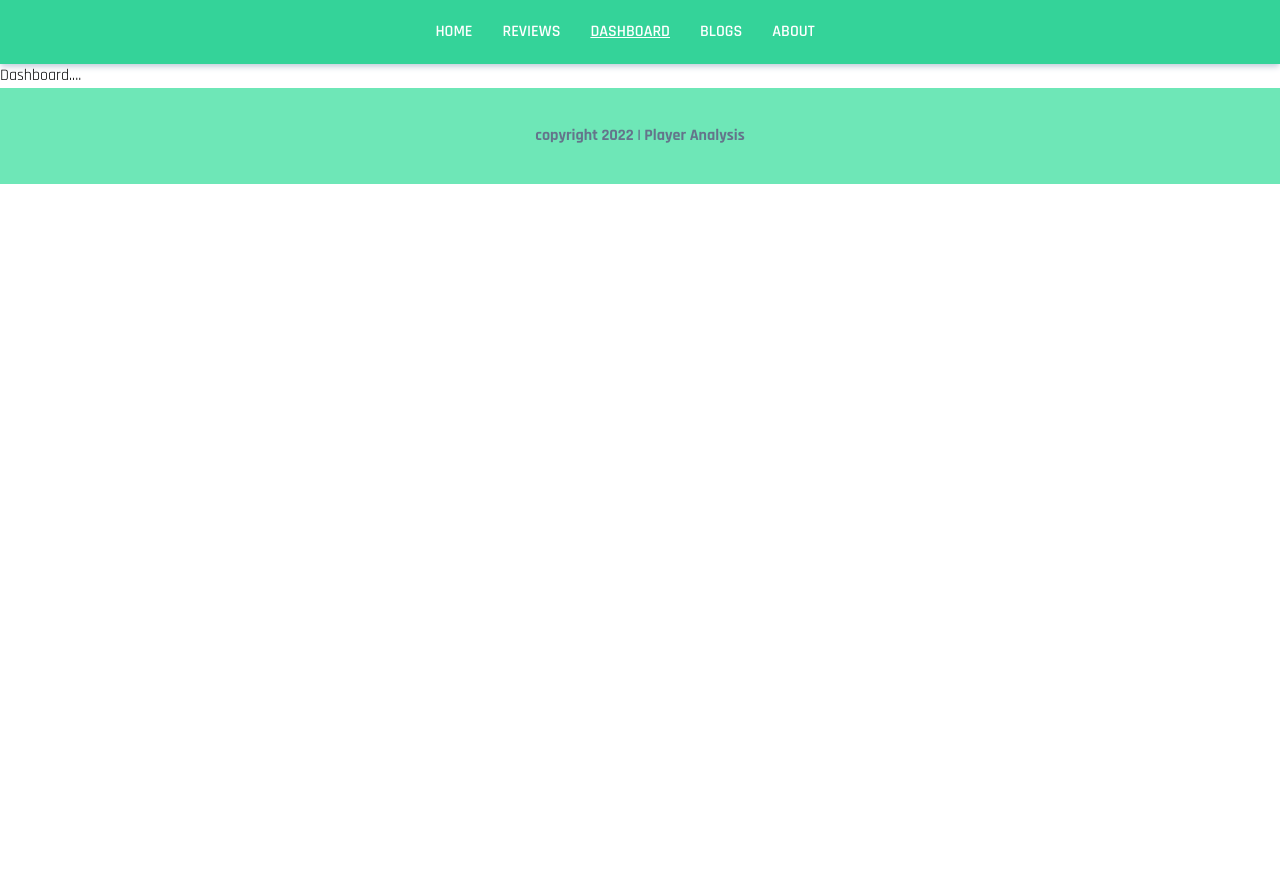
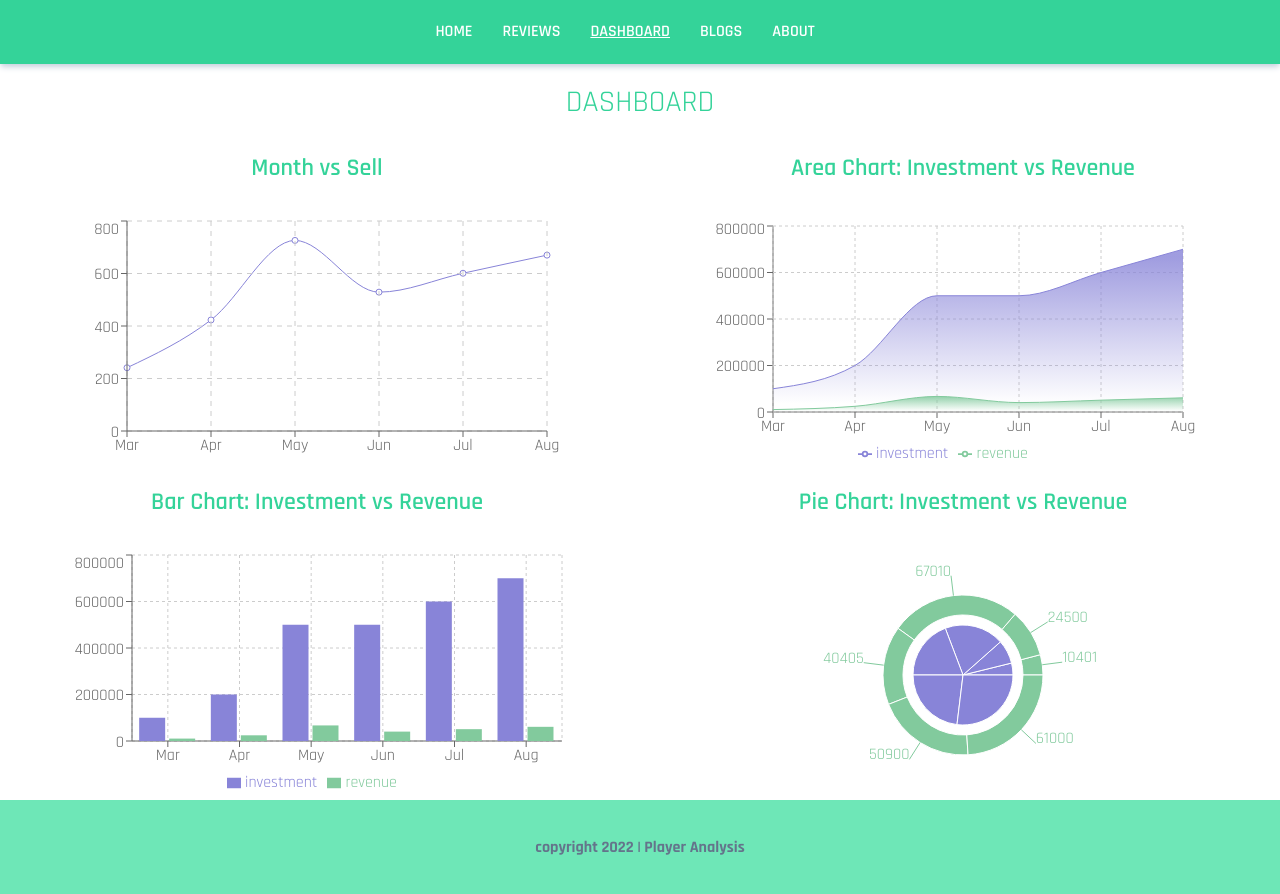
Before and after one commit to Arafath-Rahman/productAnalysis, a React (Create React App) app: page /dashboard in a window 1280 px wide. Before the commit the page ends 800 px from the top, so only its background shows below. Built offline with nearby package versions, Linux system fonts and the light colour scheme.

Commit message:
completed dashboard part, added 4 charts

```diff
--- a/src/Components/Dashboard/Dashboard.js
+++ b/src/Components/Dashboard/Dashboard.js
@@ -1,10 +1,155 @@
-import React from 'react';
-import './Dashboard.css';
+import React from "react";
+import {
+  Area,
+  AreaChart,
+  Bar,
+  BarChart,
+  CartesianGrid,
+  Legend,
+  Line,
+  LineChart,
+  Pie,
+  PieChart,
+  Tooltip,
+  XAxis,
+  YAxis
+} from "recharts";
+import useChartData from "../../Hooks/useChartdata";
+import "./Dashboard.css";
 
 const Dashboard = () => {
+  const [data] = useChartData();
+  let chartHeight = 250;
+  let chartWidth = 500;
+
+  //month vs sell
+  const renderLineChart = (
+    <LineChart
+      width={chartWidth}
+      height={chartHeight}
+      data={data}
+      margin={{ top: 5, right: 20, bottom: 5, left: 0 }}
+    >
+      <Line type="monotone" dataKey="sell" stroke="#8884d8" />
+      <CartesianGrid stroke="#ccc" strokeDasharray="5 5" />
+      <XAxis dataKey="month" />
+      <YAxis />
+      <Tooltip />
+    </LineChart>
+  );
+
+  //investment vs revenue - Area Chart
+  const renderAreaChart = (
+    <AreaChart
+      width={chartWidth}
+      height={chartHeight}
+      data={data}
+      margin={{ top: 10, right: 30, left: 0, bottom: 0 }}
+    >
+      <defs>
+        <linearGradient id="colorUv" x1="0" y1="0" x2="0" y2="1">
+          <stop offset="5%" stopColor="#8884d8" stopOpacity={0.8} />
+          <stop offset="95%" stopColor="#8884d8" stopOpacity={0} />
+        </linearGradient>
+        <linearGradient id="colorPv" x1="0" y1="0" x2="0" y2="1">
+          <stop offset="5%" stopColor="#82ca9d" stopOpacity={0.8} />
+          <stop offset="95%" stopColor="#82ca9d" stopOpacity={0} />
+        </linearGradient>
+      </defs>
+      <XAxis dataKey="month" />
+      <YAxis />
+      <CartesianGrid strokeDasharray="3 3" />
+      <Tooltip />
+      <Legend />
+      <Area
+        type="monotone"
+        dataKey="investment"
+        stroke="#8884d8"
+        fillOpacity={1}
+        fill="url(#colorUv)"
+      />
+      <Area
+        type="monotone"
+        dataKey="revenue"
+        stroke="#82ca9d"
+        fillOpacity={1}
+        fill="url(#colorPv)"
+      />
+    </AreaChart>
+  );
+
+  //investment vs revenue - bar chart
+  const renderBarChart = (
+    <BarChart width={chartWidth} height={chartHeight} data={data}>
+      <CartesianGrid strokeDasharray="3 3" />
+      <XAxis dataKey="month" />
+      <YAxis />
+      <Tooltip />
+      <Legend />
+      <Bar dataKey="investment" fill="#8884d8" />
+      <Bar dataKey="revenue" fill="#82ca9d" />
+    </BarChart>
+  );
+
+  //investment vs revenue - pie chart
+  const renderPieChart = (
+    <PieChart width={chartWidth}
+    height={chartHeight}>
+      <Pie
+        data={data}
+        dataKey="investment"
+        nameKey="month"
+        cx="50%"
+        cy="50%"
+        outerRadius={50}
+        fill="#8884d8"
+      />
+      <Pie
+        data={data}
+        dataKey="revenue"
+        nameKey="month"
+        cx="50%"
+        cy="50%"
+        innerRadius={60}
+        outerRadius={80}
+        fill="#82ca9d"
+        label
+      />
+      <Tooltip />
+    </PieChart>
+  );
+
   return (
     <div>
-      <h1>Dashboard....</h1>
+      <h1 className="text-center text-3xl hover:underline text-emerald-400 mb-8 mt-5">
+        DASHBOARD
+      </h1>
+      <div className="grid grid-cols-1 lg:grid-cols-2 gap-3 gap-y-5 place-items-center">
+        <div>
+          <h1 className="text-center text-2xl font-semibold hover:underline text-emerald-400 mb-8">
+            Month vs Sell
+          </h1>
+          {renderLineChart}
+        </div>
+        <div>
+          <h1 className="text-center text-2xl font-semibold hover:underline text-emerald-400 mb-8">
+            Area Chart: Investment vs Revenue
+          </h1>
+          {renderAreaChart}
+        </div>
+        <div>
+          <h1 className="text-center text-2xl font-semibold hover:underline text-emerald-400 mb-8">
+            Bar Chart: Investment vs Revenue
+          </h1>
+          {renderBarChart}
+        </div>
+        <div>
+        <h1 className="text-center text-2xl font-semibold hover:underline text-emerald-400 mb-8">
+            Pie Chart: Investment vs Revenue
+          </h1>
+          {renderPieChart}
+        </div>
+      </div>
     </div>
   );
 };
```
